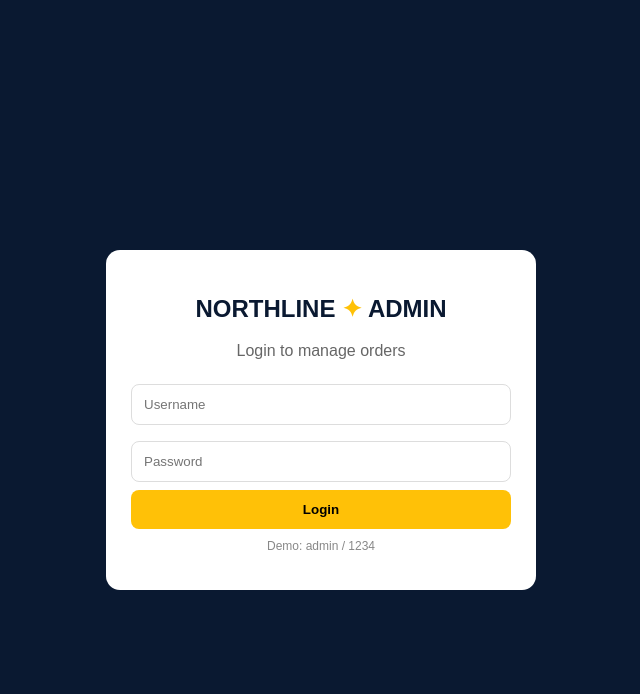
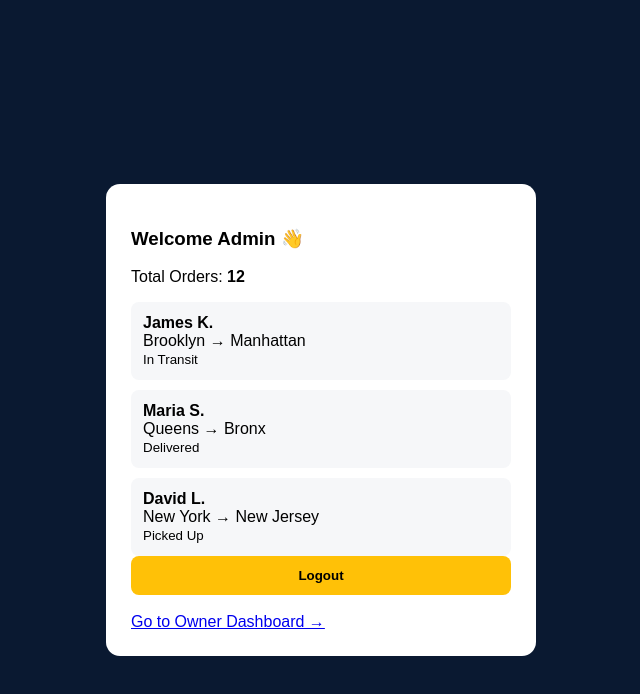
Before and after one commit to itzbackpass-bit/itzbackpass-bit.github.io, a plain HTML site: page admin.html in a window 1280 px wide. Both pictures are taken after a click on the button "Login". Shown: the whole page, without its empty margins (319-959 px from the left). Drawn offline with Linux system fonts and the light colour scheme.

Commit message:
Update admin.html

```diff
--- a/admin.html
+++ b/admin.html
@@ -1,6 +1,6 @@
 <!DOCTYPE html><html><head><meta charset="UTF-8"><meta name="viewport" content="width=device-width, initial-scale=1.0"><title>Northline Admin</title>
 <style>body{font-family:Arial;background:#0A1931;display:flex;justify-content:center;align-items:center;min-height:100vh;margin:0;padding:20px}.box{background:#fff;padding:25px;border-radius:14px;width:100%;max-width:380px;text-align:center}h2{color:#0A1931}h2 span{color:#FFC107}input{width:100%;padding:12px;margin:8px 0;border:1px solid #ddd;border-radius:8px;box-sizing:border-box}.btn{background:#FFC107;border:none;padding:12px;border-radius:8px;font-weight:bold;width:100%;cursor:pointer}#panel{display:none;text-align:left}.order{background:#f6f7f9;padding:12px;border-radius:8px;margin-top:10px}</style></head>
 <body><div class="box">
-<div id="login"><h2>NORTHLINE<span> ✦</span> ADMIN</h2><p style="color:#666">Login to manage orders</p><input id="u" placeholder="Username"><input id="p" type="password" placeholder="Password"><button class="btn" onclick="login()">Login</button><p style="font-size:12px;color:#888;margin-top:10px">Demo: admin / 1234</p></div>
-<div id="panel"><h3>Welcome Admin 👋</h3><p>Total Orders: <b id="total">0</b></p><div id="list"></div><button class="btn" onclick="location.reload()">Logout</button><br><br><a href="owner.html" style="font-size:13px">Go to Owner Dashboard →</a></div>
-</div><script>function login(){if(document.getElementById('u').value=='admin'&&document.getElementById('p').value=='1234'){document.getElementById('login').style.display='none';document.getElementById('panel').style.display='block';let o=JSON.parse(localStorage.getItem('nl_orders')||'[]');document.getElementById('total').inner
+<div id="login"><h2>NORTHLINE<span> ✦</span> ADMIN</h2><p style="color:#666">Login to manage orders</p><input id="u" placeholder="Username" value="admin"><input id="p" type="password" placeholder="Password" value="1234"><button class="btn" onclick="login()">Login</button><p style="font-size:12px;color:#888">Username: admin | Password: 1234</p></div>
+<div id="panel"><h3>Welcome Admin 👋</h3><p>Total Orders: <b id="total">12</b></p><div id="list"><div class="order"><b>James K.</b><br>Brooklyn → Manhattan<br><small>In Transit</small></div><div class="order"><b>Maria S.</b><br>Queens → Bronx<br><small>Delivered</small></div><div class="order"><b>David L.</b><br>New York → New Jersey<br><small>Picked Up</small></div></div><button class="btn" onclick="location.reload()">Logout</button><br><br><a href="owner.html">Go to Owner Dashboard →</a></div>
+</div><script>function login(){var u=document.getElementById('u').value.trim();var p=document.getElementById('p').value.trim();if(u=='admin' && p=='1234'){document.getElementById('login').style.display='none';document.getElementById('panel').style.display='block';}else{alert('Use admin / 1234 - I don put am for you already, just press Login');}}</script></body></html>
```
